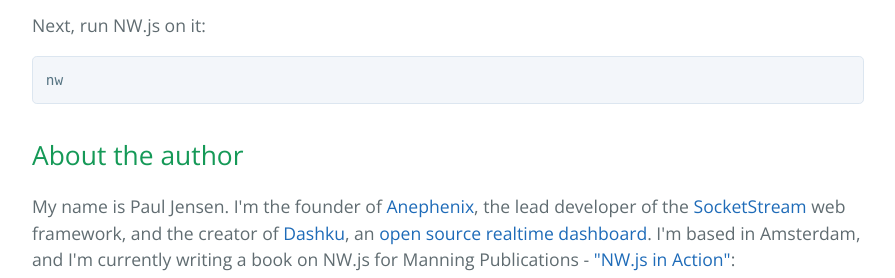
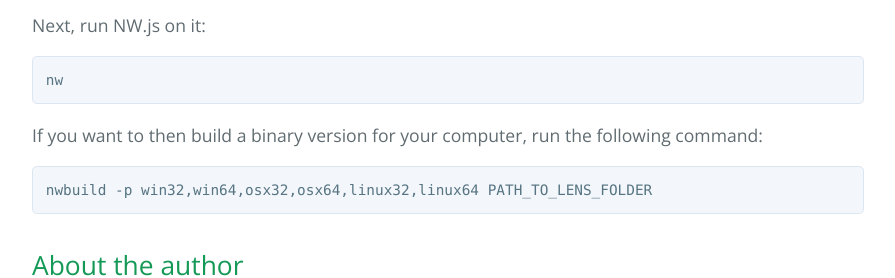
Before and after one commit to paulbjensen/lens-photo-app, a plain HTML site: page index.html in a window 1280 px wide. Shown: the part 1260-1538 px from the top of the page, without its empty margins (192-1087 px from the left). Drawn offline with nearby package versions, Linux system fonts and the light colour scheme.

Commit message:
Added build instructions

```diff
--- a/index.html
+++ b/index.html
@@ -56,6 +56,12 @@
 <pre><code>nw
 </code></pre>
 
+<p>If you want to then build a binary version for your computer, run the following command:</p>
+
+<pre><code>nwbuild -p win32,win64,osx32,osx64,linux32,linux64 PATH_TO_LENS_FOLDER
+</code></pre>
+
+
 <h2>
 <a id="about" class="anchor" href="#about" aria-hidden="true"><span class="octicon octicon-link"></span></a>About the author</h2>
 <p>My name is Paul Jensen. I'm the founder of <a href="https://anephenix.com">Anephenix</a>, the lead developer of the <a href="https://socketstream.com">SocketStream</a> web framework, and the creator of <a href="https://dashku.com">Dashku</a>, an <a href="https://github.com/dashku/dashku">open source realtime dashboard</a>. I'm based in Amsterdam, and I'm currently writing a book on NW.js for Manning Publications - <a href="http://manning.com/jensen">"NW.js in Action"</a>:</p>
```
